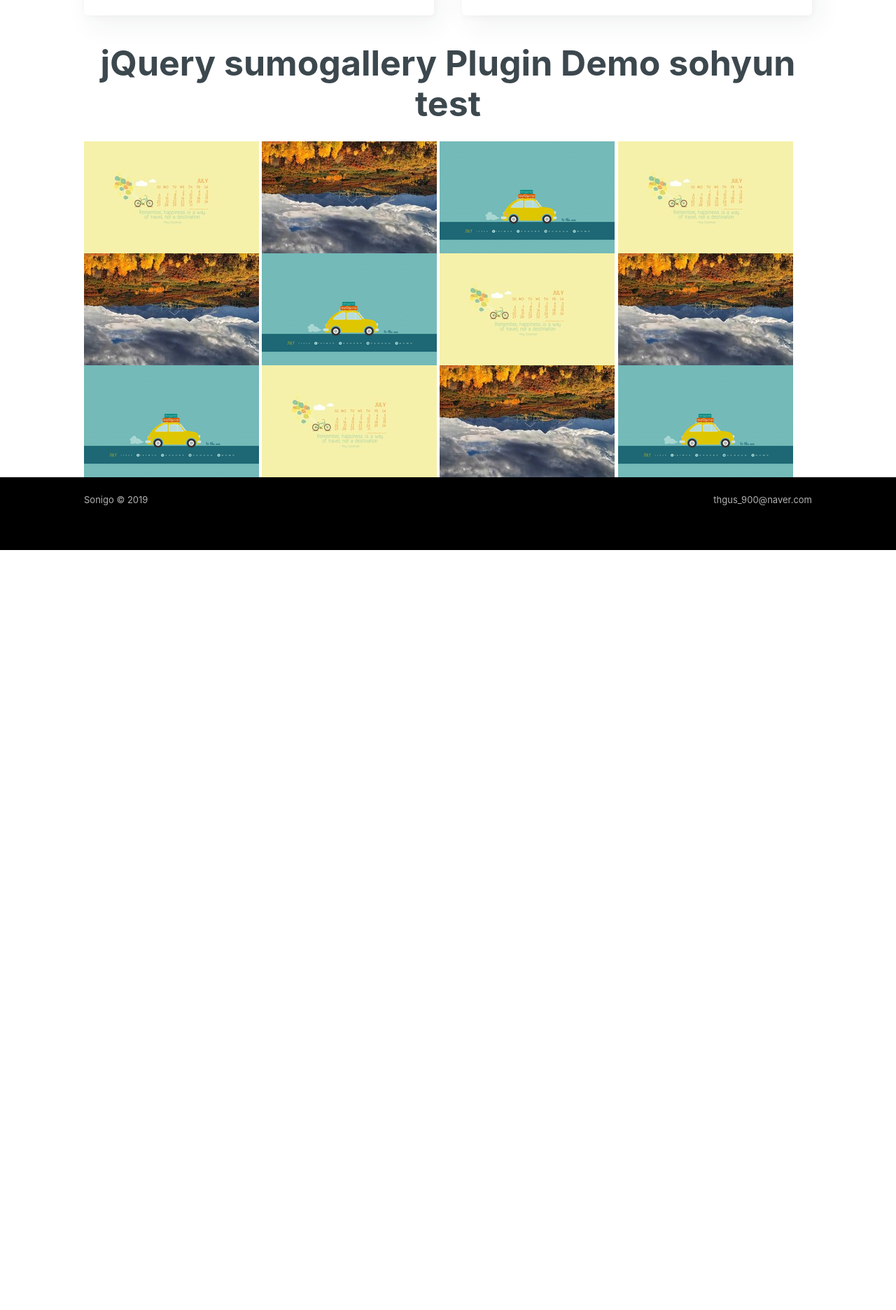
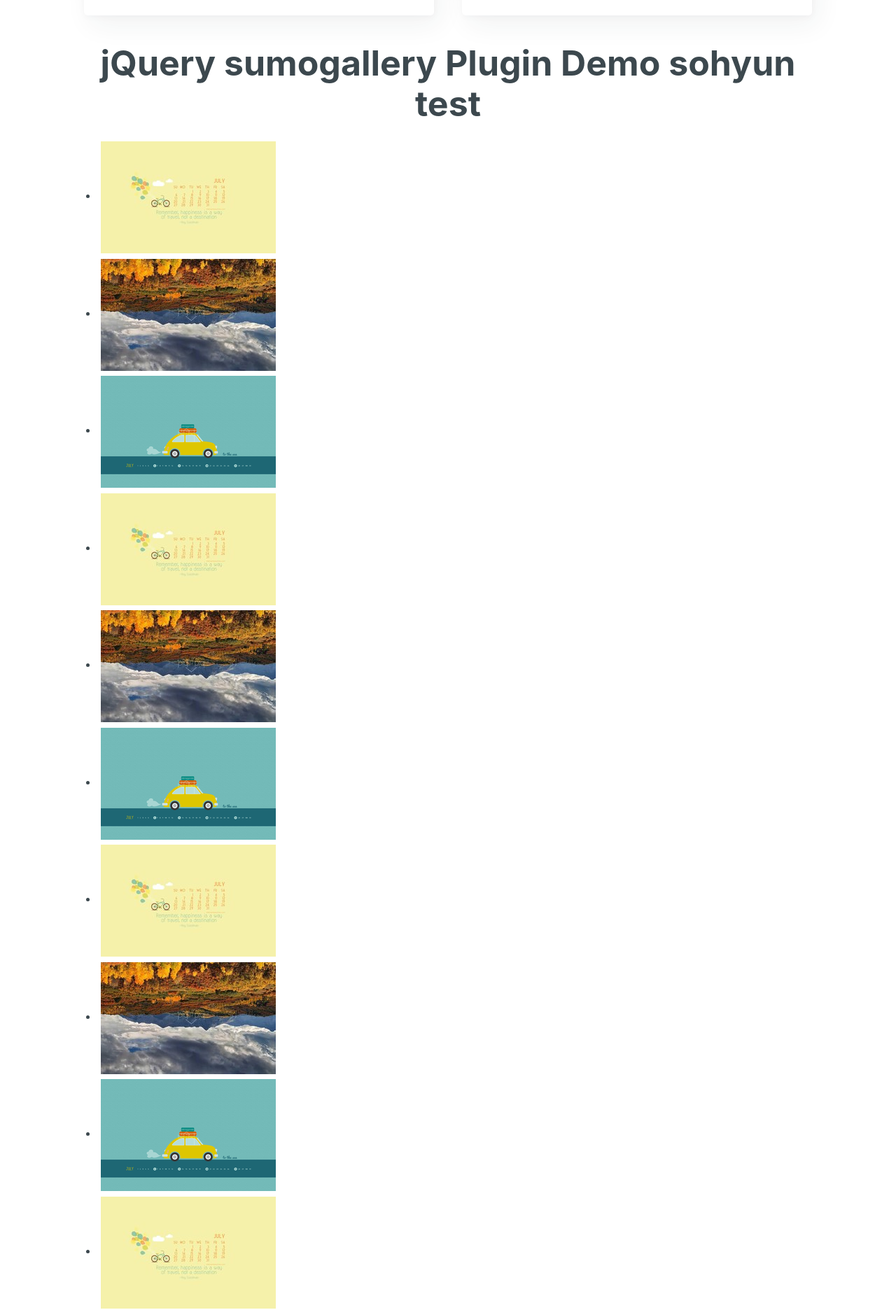
Before and after one commit to thgus900/thgus900.github.io, a Jekyll site: the page built from index.html, in a window 1280 px wide. Shown: the part 4157-6029 px from the top of the page at 70% size. Built offline with Jekyll 4.4.1, drawn with Linux system fonts in a browser that asks for light colours; nearby versions of some CDN libraries; the list of posts is cut into pages by our own code; comment, search, counter and statistics services are not loaded; before the commit the page ends 4943 px from its top, so only the background shows below that.

Commit message:
index_coadup

```diff
--- a/index.html
+++ b/index.html
@@ -38,21 +38,22 @@
 		<section class="main_imglist">
 			<h1 style="text-align:center;">jQuery sumogallery Plugin Demo sohyun test</h1>
 				<script type="text/javascript"src="http://pagead2.googlesyndication.com/pagead/show_ads.js">	</script>
-					<img data-sgallery="group1" title="yup image is cool" data-full="/thgus900.github.io/assets/images/1_large.jpg" data-thumb="/thgus900.github.io/assets/images/1_thumbnail.jpg" src="/thgus900.github.io/assets/images/1_thumbnail.jpg">
-					<img data-sgallery="group1" title="this project is on github" data-full="/thgus900.github.io/assets/images/2_large.jpg" data-thumb="/thgus900.github.io/assets/images/2_thumbnail.jpg" src="/thgus900.github.io/assets/images/2_thumbnail.jpg">
-					<img data-sgallery="group1" title="hemant negi" data-full="/thgus900.github.io/assets/images/4_large.png" data-thumb="/thgus900.github.io/assets/images/4_thumbnail.png" src="/thgus900.github.io/assets/images/4_thumbnail.png">
-					<img data-sgallery="group1" title="cool sumo slider" data-full="/thgus900.github.io/assets/images/1_large.jpg" data-thumb="/thgus900.github.io/assets/images/1_thumbnail.jpg" src="/thgus900.github.io/assets/images/1_thumbnail.jpg">
-					<img data-sgallery="group1" title="image data" data-full="/thgus900.github.io/assets/images/2_large.jpg" data-thumb="/thgus900.github.io/assets/images/2_thumbnail.jpg" src="/thgus900.github.io/assets/images/2_thumbnail.jpg">
-					<img data-sgallery="group1" title="data is oil today" data-full="/thgus900.github.io/assets/images/4_large.png" data-thumb="/thgus900.github.io/assets/images/4_thumbnail.png" src="/thgus900.github.io/assets/images/4_thumbnail.png">
+				<ul>
+					<li><img data-sgallery="group1" title="yup image is cool" data-full="/thgus900.github.io/assets/images/1_large.jpg" data-thumb="/thgus900.github.io/assets/images/1_thumbnail.jpg" src="/thgus900.github.io/assets/images/1_thumbnail.jpg"></li>
+					<li><img data-sgallery="group1" title="this project is on github" data-full="/thgus900.github.io/assets/images/2_large.jpg" data-thumb="/thgus900.github.io/assets/images/2_thumbnail.jpg" src="/thgus900.github.io/assets/images/2_thumbnail.jpg"></li>
+					<li><img data-sgallery="group1" title="hemant negi" data-full="/thgus900.github.io/assets/images/4_large.png" data-thumb="/thgus900.github.io/assets/images/4_thumbnail.png" src="/thgus900.github.io/assets/images/4_thumbnail.png"></li>
+					<li><img data-sgallery="group1" title="cool sumo slider" data-full="/thgus900.github.io/assets/images/1_large.jpg" data-thumb="/thgus900.github.io/assets/images/1_thumbnail.jpg" src="/thgus900.github.io/assets/images/1_thumbnail.jpg"></li>
+					<li><img data-sgallery="group1" title="image data" data-full="/thgus900.github.io/assets/images/2_large.jpg" data-thumb="/thgus900.github.io/assets/images/2_thumbnail.jpg" src="/thgus900.github.io/assets/images/2_thumbnail.jpg"></li>
+					<li><img data-sgallery="group1" title="data is oil today" data-full="/thgus900.github.io/assets/images/4_large.png" data-thumb="/thgus900.github.io/assets/images/4_thumbnail.png" src="/thgus900.github.io/assets/images/4_thumbnail.png"></li>
 
 
-					<img data-sgallery="group1" title="yup image is cool" data-full="/thgus900.github.io/assets/images/1_large.jpg" src="/thgus900.github.io/assets/images/1_thumbnail.jpg">
-					<img data-sgallery="group1" title="this project is on github" data-full="/thgus900.github.io/assets/images/2_large.jpg" data-thumb="/thgus900.github.io/assets/images/2_thumbnail.jpg" src="/thgus900.github.io/assets/images/2_thumbnail.jpg">
-					<img data-sgallery="group1" title="hemant negi" data-full="/thgus900.github.io/assets/images/4_large.png" data-thumb="/thgus900.github.io/assets/images/4_thumbnail.png" src="/thgus900.github.io/assets/images/4_thumbnail.png">
-					<img data-sgallery="group1" title="cool sumo slider" data-full="/thgus900.github.io/assets/images/1_large.jpg" data-thumb="/thgus900.github.io/assets/images/1_thumbnail.jpg" src="/thgus900.github.io/assets/images/1_thumbnail.jpg">
-					<img data-sgallery="group1" title="image data" data-full="/thgus900.github.io/assets/images/2_large.jpg" data-thumb="/thgus900.github.io/assets/images/2_thumbnail.jpg" src="/thgus900.github.io/assets/images/2_thumbnail.jpg">
-					<img data-sgallery="group1" title="data is oil today" data-full="/thgus900.github.io/assets/images/4_large.png" data-thumb="/thgus900.github.io/assets/images/4_thumbnail.png" src="/thgus900.github.io/assets/images/4_thumbnail.png">
-
+					<li><img data-sgallery="group1" title="yup image is cool" data-full="/thgus900.github.io/assets/images/1_large.jpg" src="/thgus900.github.io/assets/images/1_thumbnail.jpg"></li>
+					<li><img data-sgallery="group1" title="this project is on github" data-full="/thgus900.github.io/assets/images/2_large.jpg" data-thumb="/thgus900.github.io/assets/images/2_thumbnail.jpg" src="/thgus900.github.io/assets/images/2_thumbnail.jpg"></li>
+					<li><img data-sgallery="group1" title="hemant negi" data-full="/thgus900.github.io/assets/images/4_large.png" data-thumb="/thgus900.github.io/assets/images/4_thumbnail.png" src="/thgus900.github.io/assets/images/4_thumbnail.png"></li>
+					<li><img data-sgallery="group1" title="cool sumo slider" data-full="/thgus900.github.io/assets/images/1_large.jpg" data-thumb="/thgus900.github.io/assets/images/1_thumbnail.jpg" src="/thgus900.github.io/assets/images/1_thumbnail.jpg"></li>
+					<li><img data-sgallery="group1" title="image data" data-full="/thgus900.github.io/assets/images/2_large.jpg" data-thumb="/thgus900.github.io/assets/images/2_thumbnail.jpg" src="/thgus900.github.io/assets/images/2_thumbnail.jpg"></li>
+					<li><img data-sgallery="group1" title="data is oil today" data-full="/thgus900.github.io/assets/images/4_large.png" data-thumb="/thgus900.github.io/assets/images/4_thumbnail.png" src="/thgus900.github.io/assets/images/4_thumbnail.png"></li>
+					</ul>
 
 
 
```
